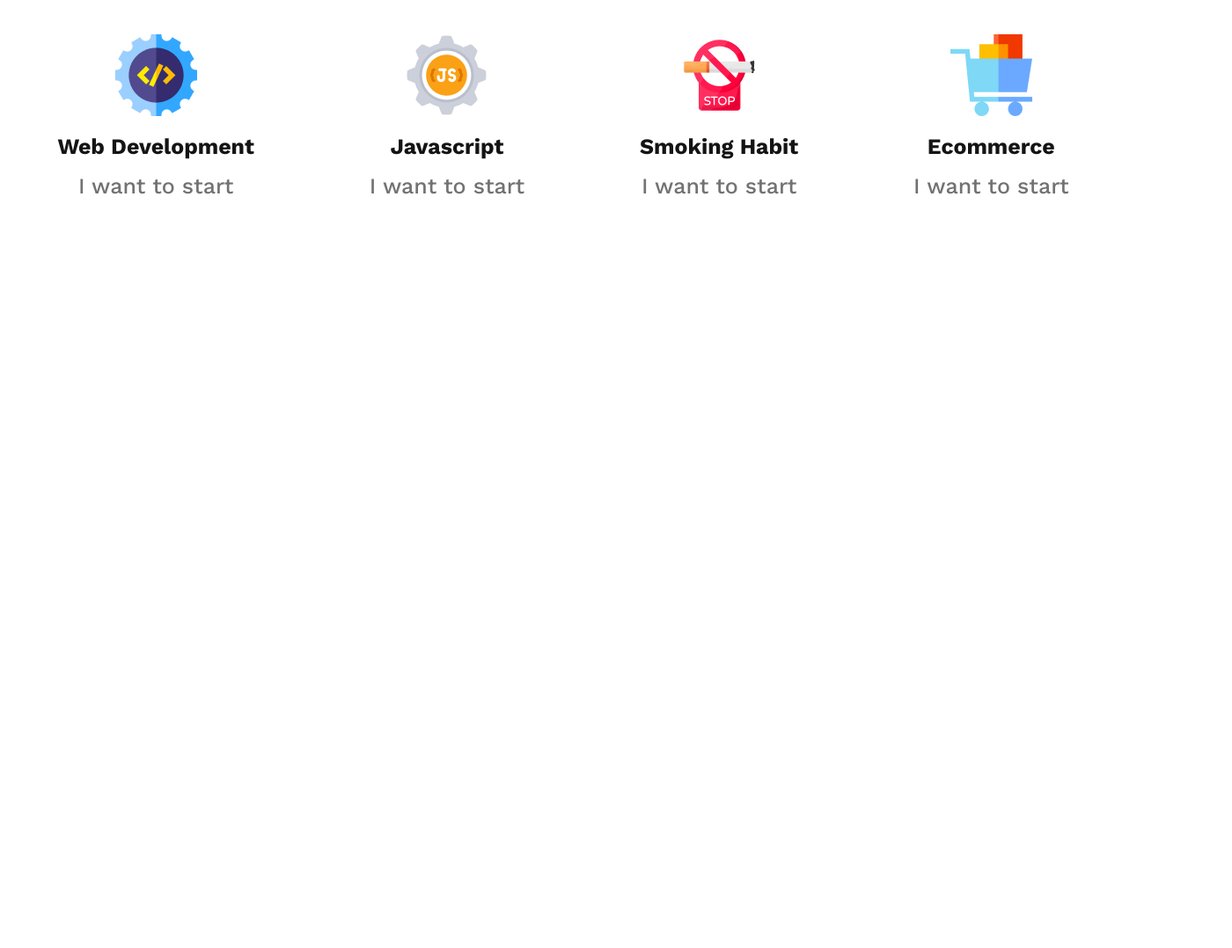
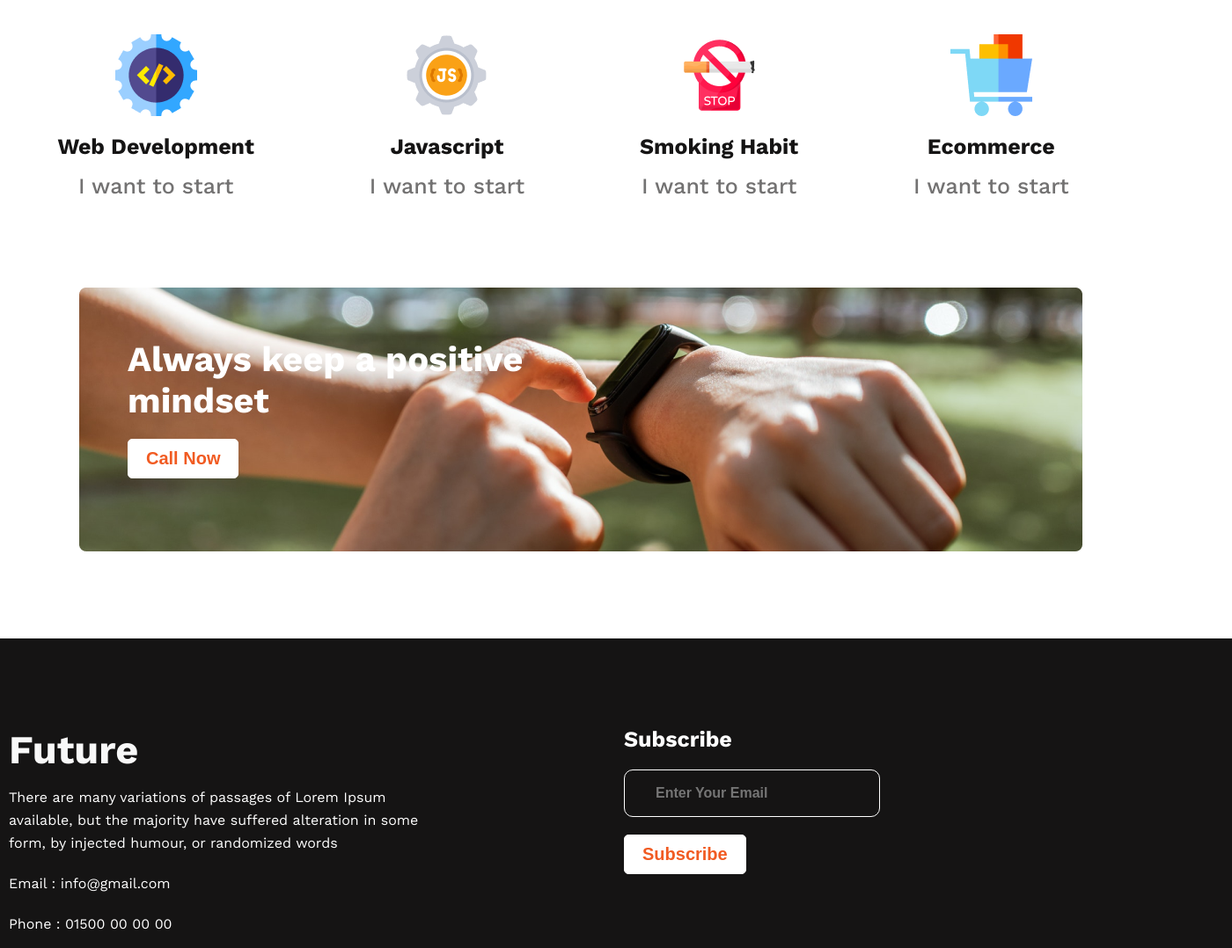
Before and after one commit to gopalbasak1/project-1, a plain HTML site: page index.html in a window 1280 px wide. Shown: the part 1694-2772 px from the top of the page at 88% size, 1400 px wide, since content can reach past the window. Before the commit the page ends 1970 px from the top, so only its background shows below. Drawn offline with nearby package versions, Linux system fonts and the light colour scheme.

Commit message:
watch and footer section created

```diff
--- a/index.html
+++ b/index.html
@@ -100,8 +100,46 @@
                 </div>
             </div>
         </section>
+
+        <section class="watch">
+            <div class="watch-section">
+                <div class="watch-img">
+                    <img src="./images/watch.png" alt="">
+                </div>
+              <div class="watch-details">
+                <h3 class="w-title">Always keep a positive mindset</h3>
+                <button class="w-b btn-primary">Call Now</button>
+              </div>
+            </div>
+        </section>
+
+
     </main>
 
-    <footer></footer>
+    <footer>
+        <div class="footer-container">
+            <div class="footer-details">
+                <div class="footer-left">
+                    <h4>Future</h4>
+                    <p>There are many variations of passages of Lorem Ipsum available, but the majority have suffered alteration in some form, by injected humour, or randomized words</p>
+                    <p>Email : info@gmail.com</p>
+                    <p>Phone : 01500 00 00 00</p>
+                    <div class="social-links">
+                    <a href="#"><img src="./images/icons/fb.png" alt=""></a>
+                    <a href="#"><img src="./images/icons/twitter.png" alt=""></a>
+                    <a href="#"><img src="./images/icons/youtube.png" alt=""></a>
+                    </div>
+                </div>
+                <div class="footer-right">
+                    <form action="#">
+                        <h5>Subscribe</h5>
+                        <input type="email" placeholder="Enter Your Email"><br>
+                        <button class="w-b btn-primary">Subscribe</button>
+                    </form>
+
+                </div>
+            </div>
+        </div>
+    </footer>
 </body>
 </html>
--- a/style.css
+++ b/style.css
@@ -158,3 +158,100 @@ body{
     font-size: 25px;
     font-weight: 500;
 }
+
+/* Watch Section */
+.watch-section{
+    width:1100px;
+    height: 350px;
+    margin:50px auto;
+    position: relative;
+    border-radius: 8px;
+}
+
+.watch-img{
+    max-width: 100%;
+
+}
+
+.watch-details {
+    position: absolute;
+    top: 59px;
+    left: 55px;
+    width: 55%;
+    height: 100%;
+
+}
+
+.w-title{
+    color: #FFF;
+    font-size: 40px;
+    font-weight: 700;
+    padding-bottom:20px;
+}
+
+.w-b.btn-primary{
+    color:#F15B22;
+    background-color: #fff;
+    border-radius: 5px;
+    border-color: #fff;
+    font-size: 20px;
+    font-weight: 600;
+}
+
+/* Footer Section */
+
+.footer-container{
+    width:1400px;
+    height: 500px;
+    background-color:#151414;
+    color:#fff;
+
+}
+
+.footer-details{
+    width:1000px;
+    display:flex;
+    justify-content: space-between;
+    padding-top:100px;
+}
+
+.footer-left{
+    width:500px;
+    padding-left:10px;
+}
+
+.footer-left h4{
+    color: #F8F8F8;
+    font-size: 45px;
+    font-weight: 700;
+    padding-bottom:15px;
+}
+
+.footer-left p{
+    color: #FFF;
+    font-size: 16px;
+    font-weight: 400;
+    line-height: 26px;
+    padding-bottom:20px;
+
+}
+
+.footer-right{
+
+}
+.footer-right h5{
+    font-size:25px;
+    font-weight: 700;
+    padding-bottom:20px;
+}
+
+.footer-right input{
+    font-size:16px;
+    font-weight: 600;
+    background-color: #151414;
+    border:1px solid #fff;
+    padding:17px 35px;
+    border-radius: 10px;
+    margin-bottom:20px;
+
+}
```
